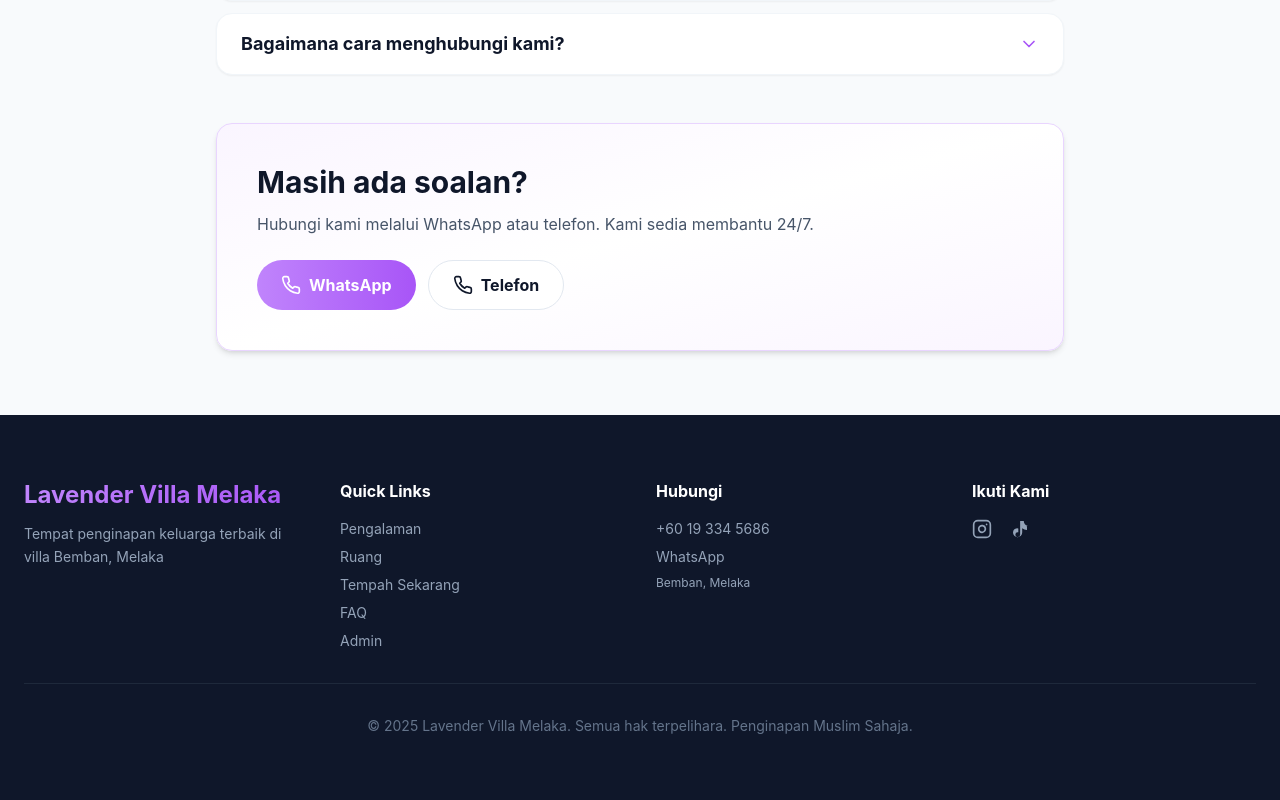
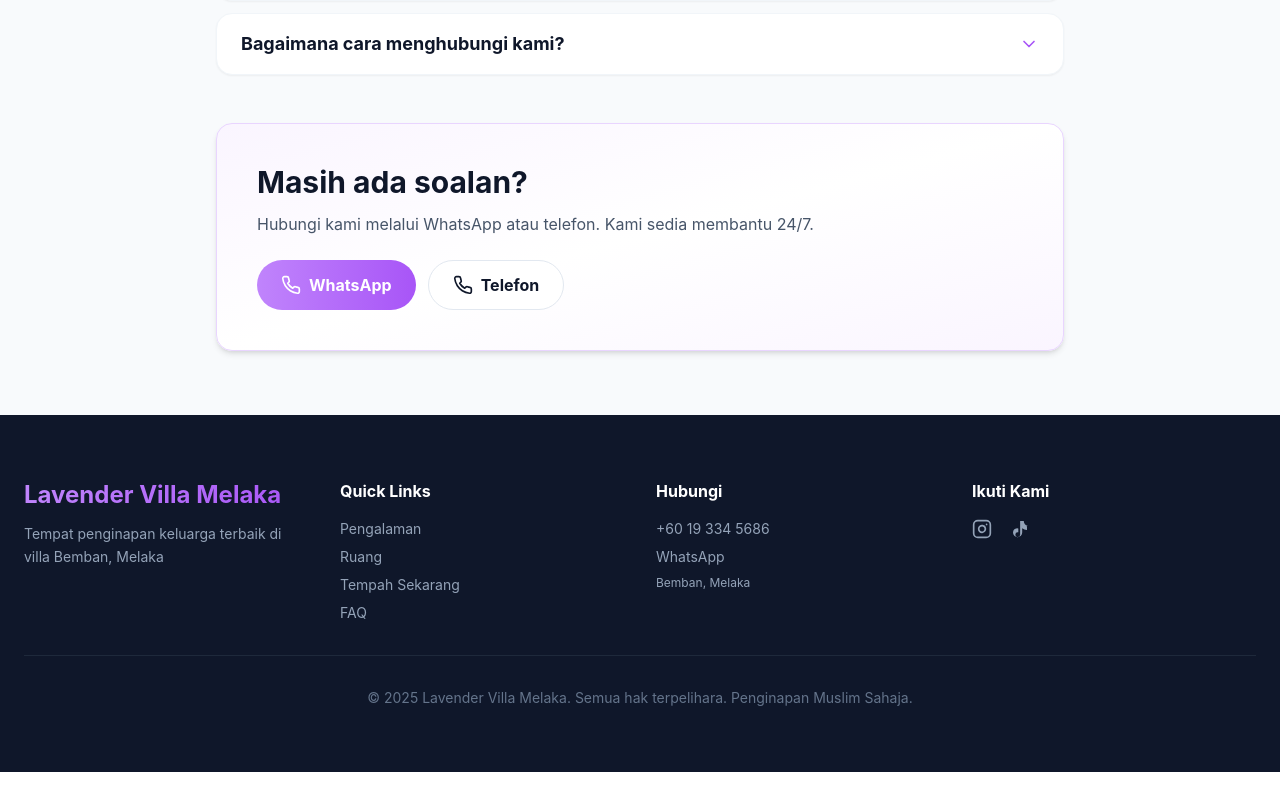
Before and after one commit to najmizulhusni/lavender-villa, a React (Vite) app: page /faq in a window 1280 px wide. Shown: the part 895-1695 px from the top of the page. After the commit the page ends 1667 px from the top, so only its background shows below. Built offline with nearby package versions, Linux system fonts and the light colour scheme; no server answers.

Commit message:
Remove admin link from FAQ page footer

```diff
--- a/src/FAQ.jsx
+++ b/src/FAQ.jsx
@@ -158,7 +158,6 @@ export default function FAQ() {
                 <li><a href="/" className="hover:text-purple-400 transition">Ruang</a></li>
                 <li><a href="/" className="hover:text-purple-400 transition">Tempah Sekarang</a></li>
                 <li><a href="/faq" className="hover:text-purple-400 transition">FAQ</a></li>
-                <li><a href="/admin" className="hover:text-purple-400 transition">Admin</a></li>
               </ul>
             </div>
 
```
